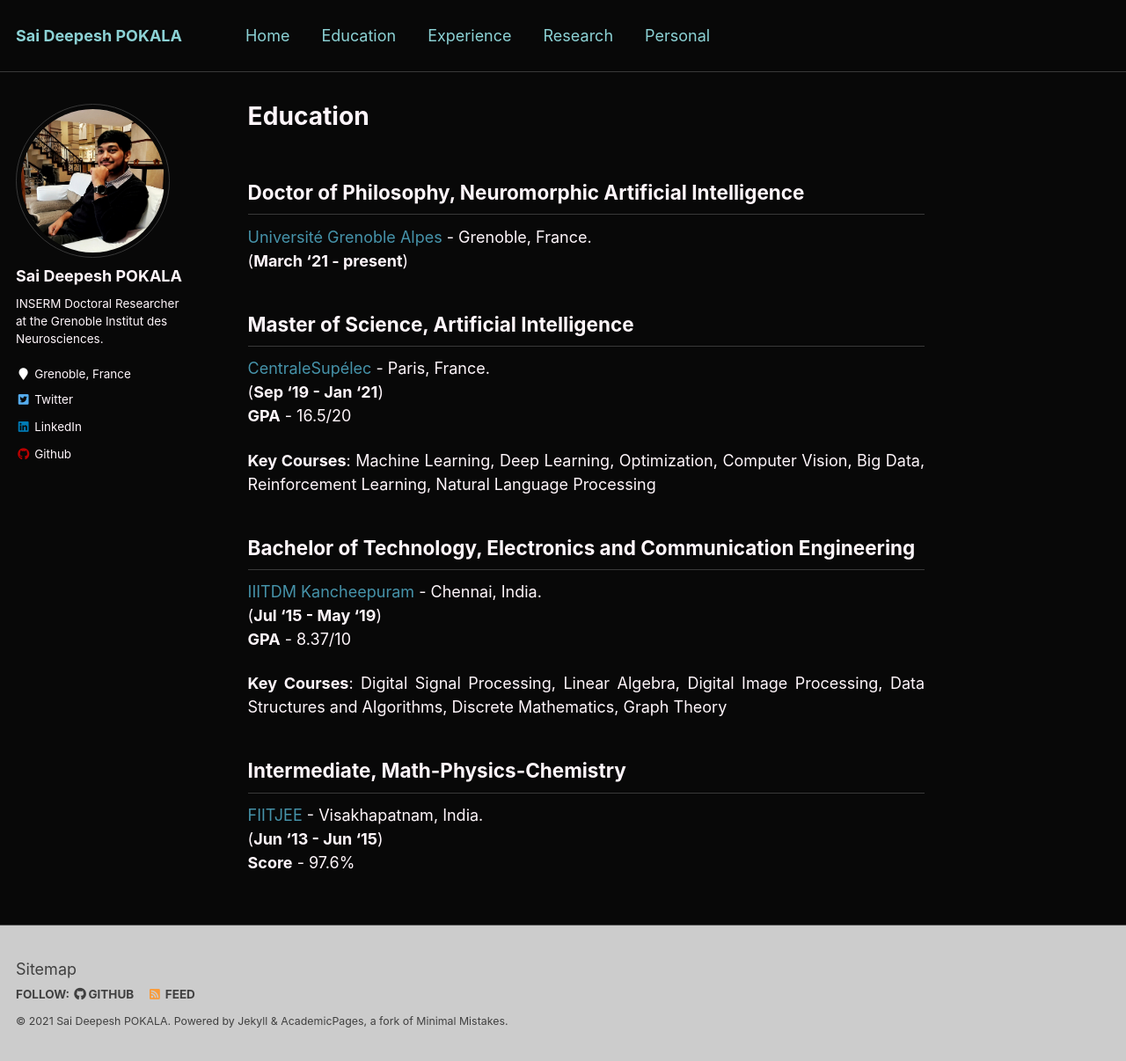
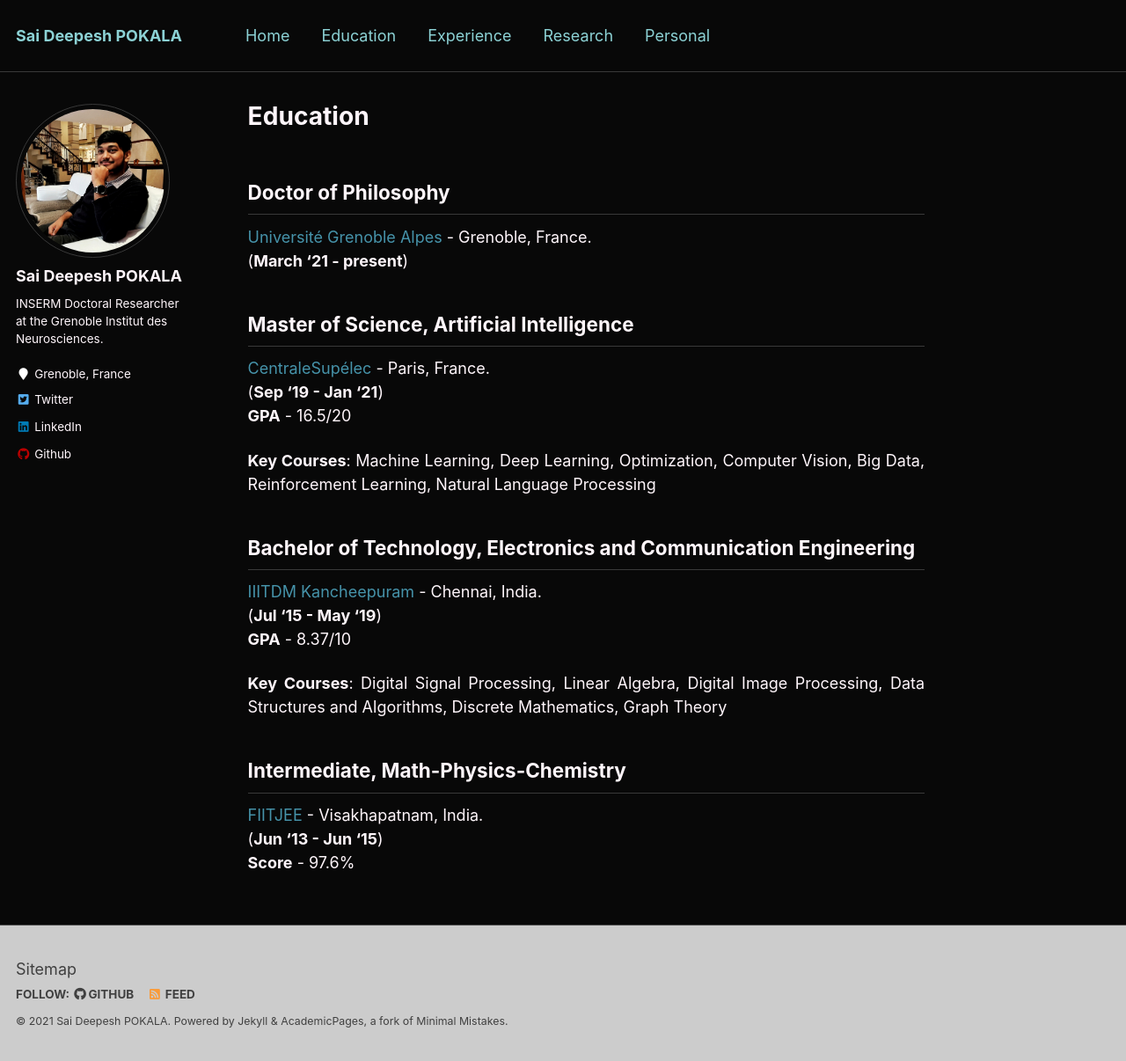
Before and after one commit to saideepesh/saideepesh.github.io, a Jekyll site: the page built from _pages/education.md, in a window 1280 px wide and 1206 px high. Shown: the whole window at 88% size. Built offline with Jekyll 4.4.1, drawn with Linux system fonts in a browser that asks for light colours.

Commit message:
Update education.md

```diff
--- a/_pages/education.md
+++ b/_pages/education.md
@@ -5,7 +5,7 @@ author_profile: true
 classes: wide
 ---
 
-## **Doctor of Philosophy**, Neuromorphic Artificial Intelligence
+## **Doctor of Philosophy**
 [Université Grenoble Alpes](https://www.univ-grenoble-alpes.fr/english/){:target="_blank" rel="noopener"} - Grenoble, France.\
 (**March '21 - present**)
 
```
